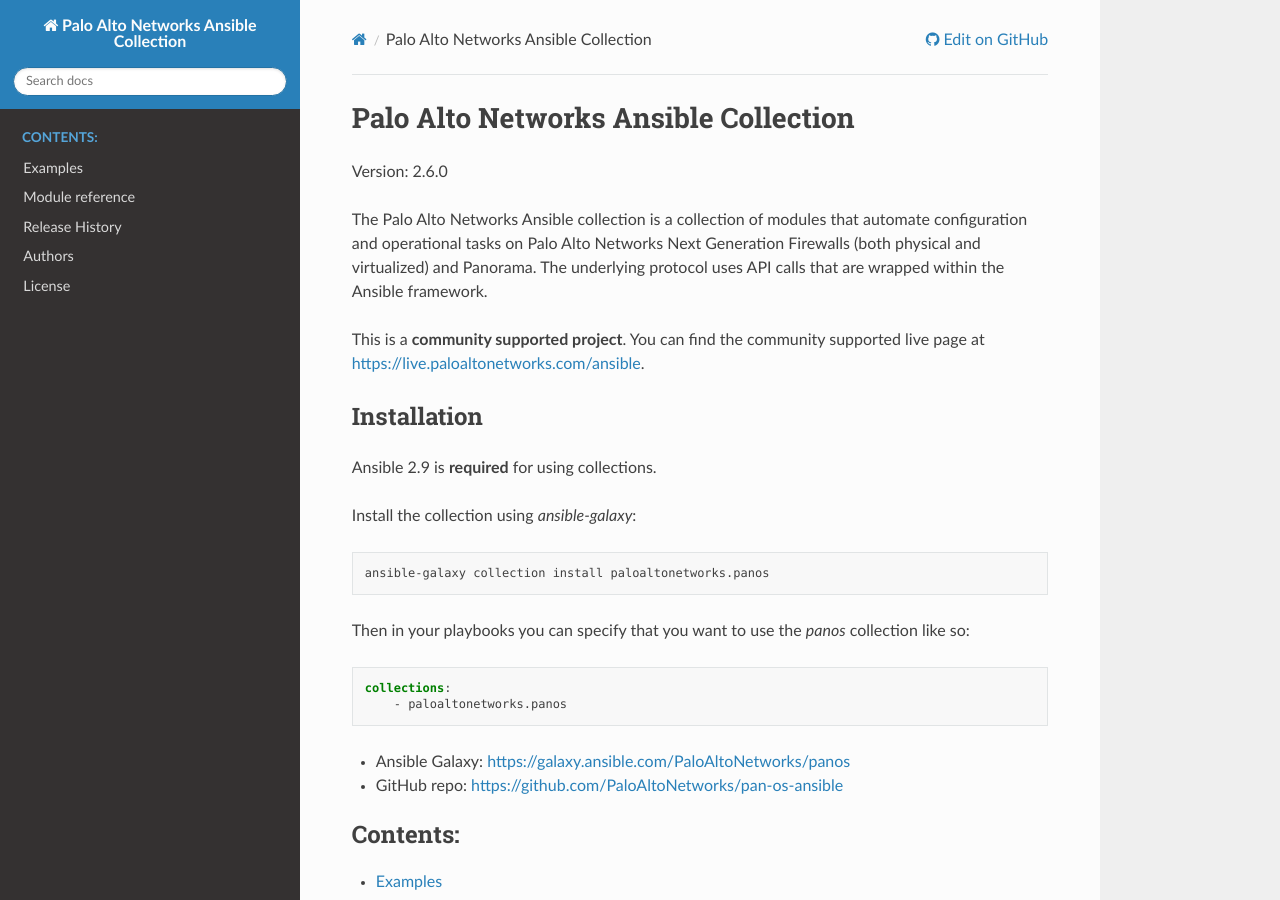
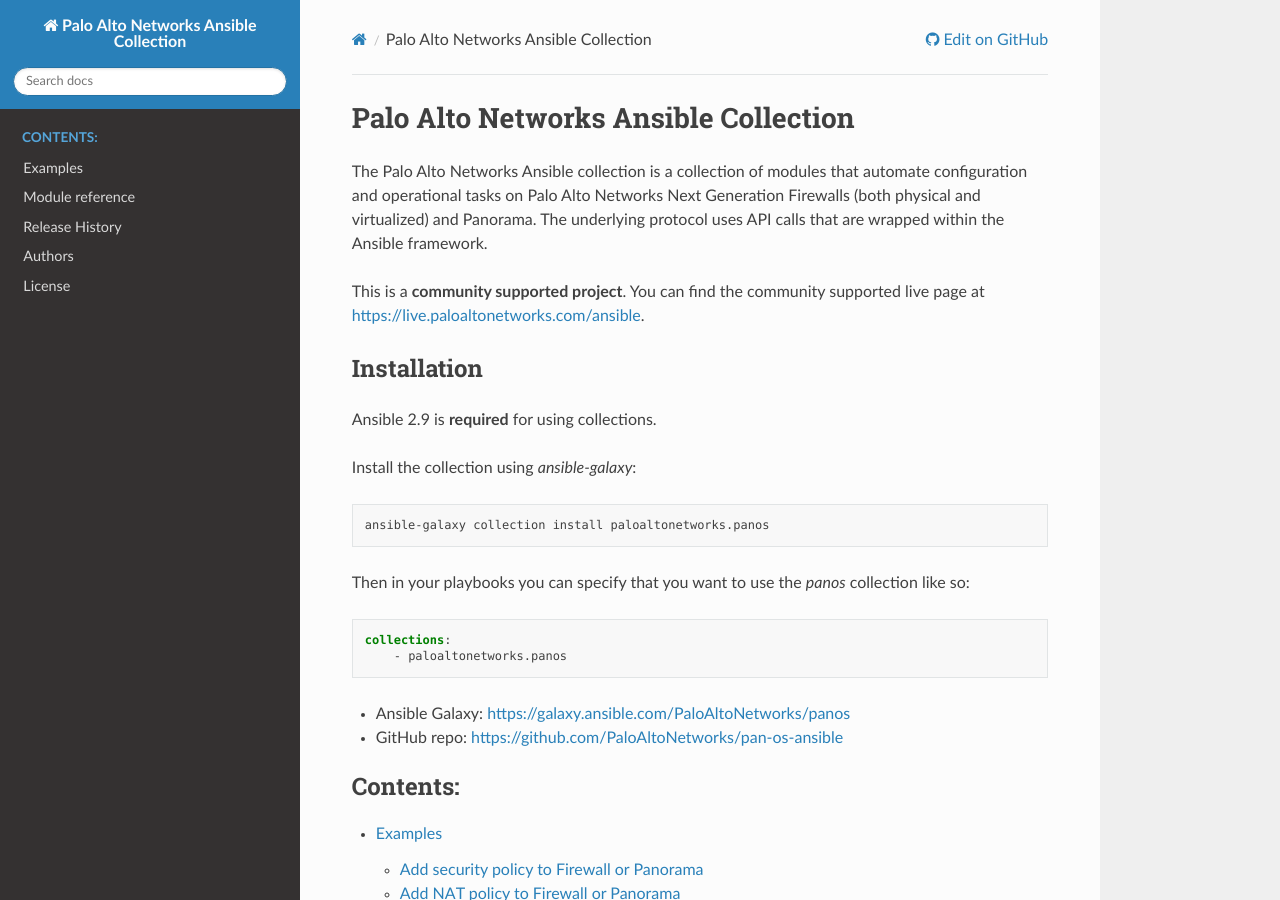
Before and after one commit to PaloAltoNetworks/pan-os-ansible, a Sphinx documentation site: the page built from docs/source/index.rst, in a window 1280 px wide and 900 px high. Built offline with Sphinx 7.4.7 and the Read the Docs theme 2.0.0, drawn with Linux system fonts in a browser that asks for light colours; pages that are not in the unit, such as notebooks, are missing from menus.

```diff
--- a/docs/source/index.rst
+++ b/docs/source/index.rst
@@ -1,8 +1,6 @@
 =====================================
 Palo Alto Networks Ansible Collection
 =====================================
-
-Version: 2.6.0
 
 The Palo Alto Networks Ansible collection is a collection of modules that
 automate configuration and operational tasks on Palo Alto Networks Next
```
Also changed, not shown: 1 other file.
